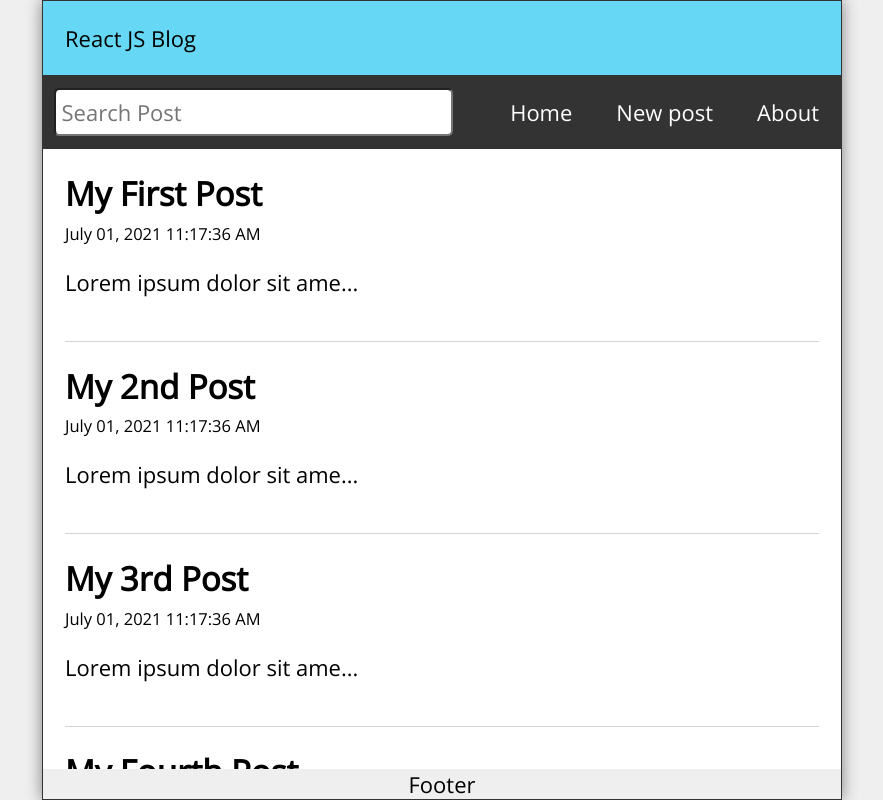
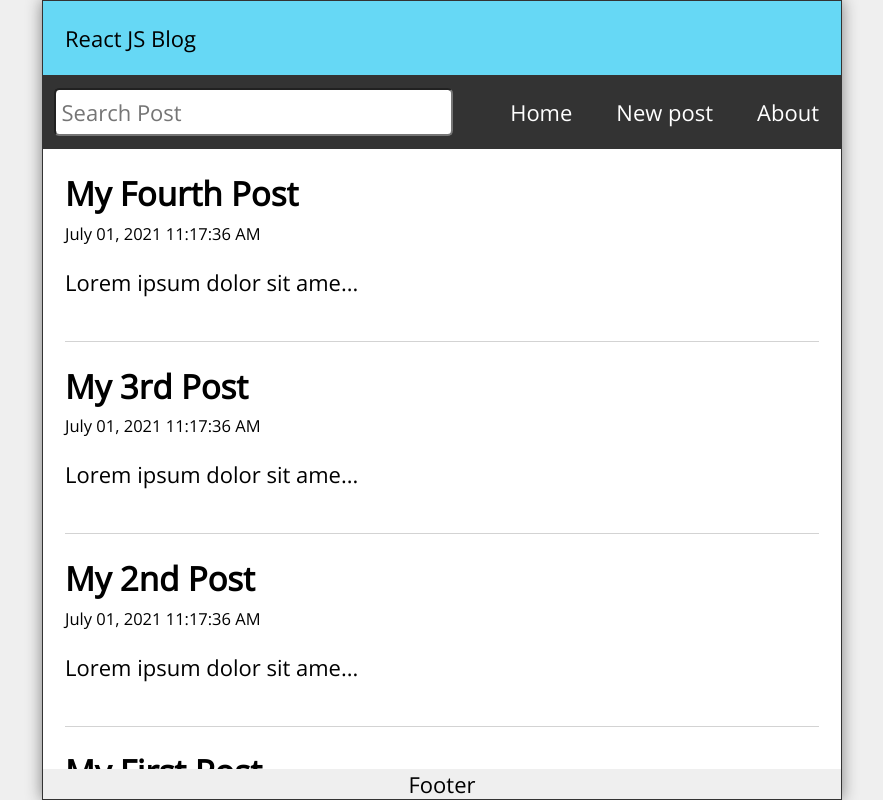
Before and after one commit to web2cap/react_for_begginers_16, a React (Create React App) app: page / in a window 1280 px wide. Shown: the whole page, without its empty margins (198-1081 px from the left). Built offline with nearby package versions, Linux system fonts and the light colour scheme.

Commit message:
search posts

```diff
--- a/src/App.js
+++ b/src/App.js
@@ -1,6 +1,6 @@
 
 import { Route, Routes, useNavigate } from "react-router-dom";
-import { useState, useEffect } from "react";
+import { useState, useEffect, useInsertionEffect } from "react";
 
 
 import Layout from "./Layout";
@@ -44,6 +44,15 @@
 
   const navigate = useNavigate()
 
+  useEffect(() => {
+    const filterResults = posts.filter(post =>
+      ((post.body).toLowerCase()).includes(search.toLowerCase())
+      || ((post.title).toLowerCase()).includes(search.toLowerCase())
+    )
+    setSearchResults(filterResults.reverse())
+  }, [posts, search])
+
+
   const handleSubmit = (e) => {
     e.preventDefault()
     const id = posts.length ? posts[posts.length - 1].id + 1 : 10
@@ -80,7 +89,7 @@
           />
         }
       >
-        <Route index element={<Home posts={posts} />} />
+        <Route index element={<Home posts={searchResults} />} />
         <Route path="post">
           <Route
             index
```
